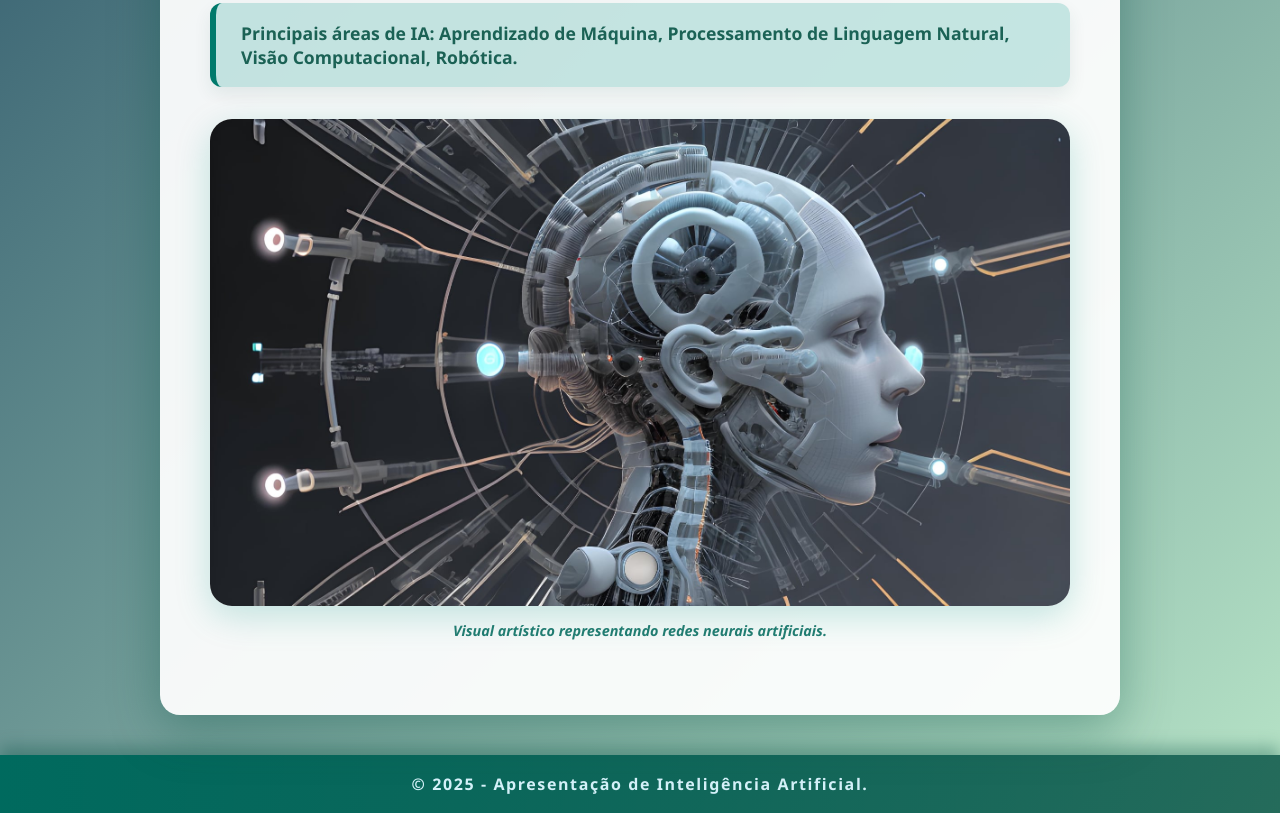
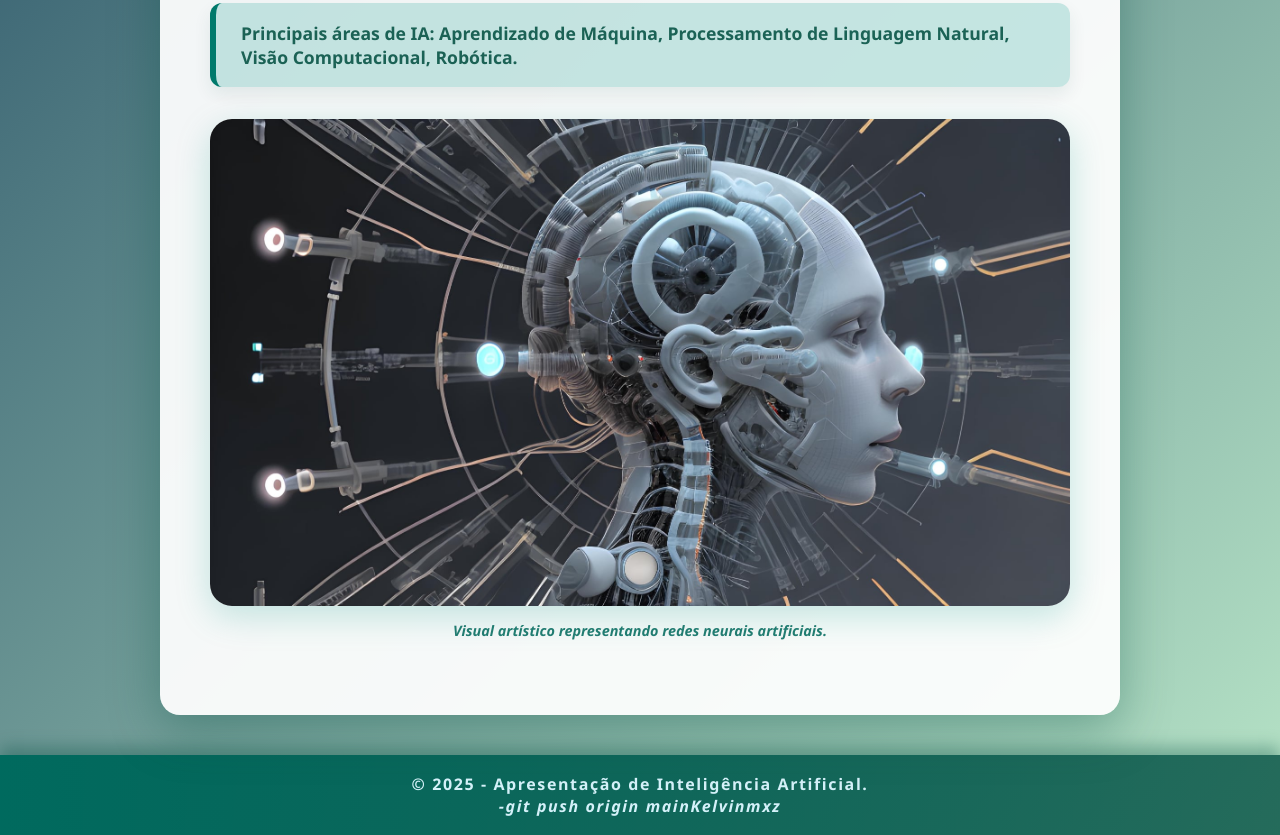
Before and after one commit to kelvinmxz/ConceitosIA, a plain HTML site: page index.html in a window 1280 px wide. Shown: the part 409-1244 px from the top of the page. Before the commit the page ends 1222 px from the top, so only its background shows below. Drawn offline with Linux system fonts and the light colour scheme.

Commit message:
Kelvinmxz

```diff
--- a/index.html
+++ b/index.html
@@ -125,7 +125,8 @@
 
 </main>
 <footer>
-  &copy; 2025 - Apresentação de Inteligência Artificial.
+  &copy; 2025 - Apresentação de Inteligência Artificial. <br>
+                <i>-git push origin mainKelvinmxz</i>
 </footer>
 <script>// Naavegação
   const tabs = document.querySelectorAll('nav button');
```
